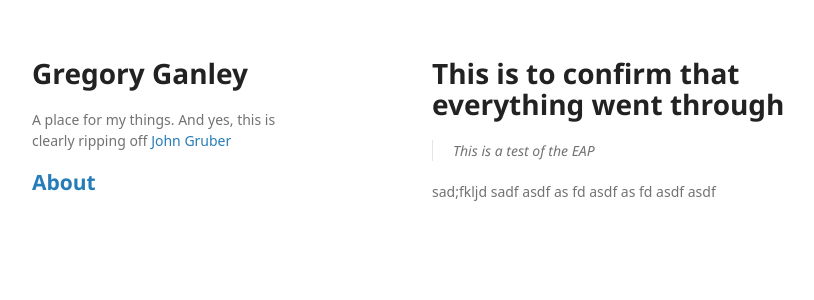
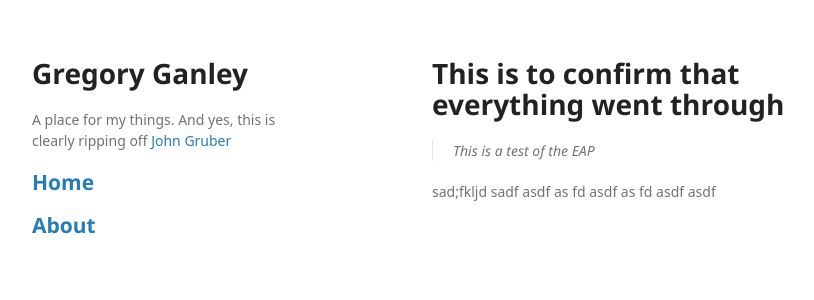
Before and after one commit to gganley/gganley.github.io, a Jekyll site: the page built from index.md, in a window 1280 px wide. Shown: the top 300 px of the page, without its empty margins (178-992 px from the left). Built offline with Jekyll 4.4.1, drawn with Linux system fonts in a browser that asks for light colours; some web fonts are replaced; our own code applies the rules of GitHub Pages for plain Markdown files.

Commit message:
Add Home to header

```diff
--- a/_layouts/default.html
+++ b/_layouts/default.html
@@ -18,6 +18,7 @@
         <h1>{{ site.title | default: site.github.repository_name }}</h1>
         <p>{{ site.description | default: site.github.project_tagline }}</p>
 
+        <h2><a href="https://gganley.github.io">Home</a></h2>
         <h2><a href="https://gganley.github.io/about">About</a></h2>
       </header>
       <section>
```
